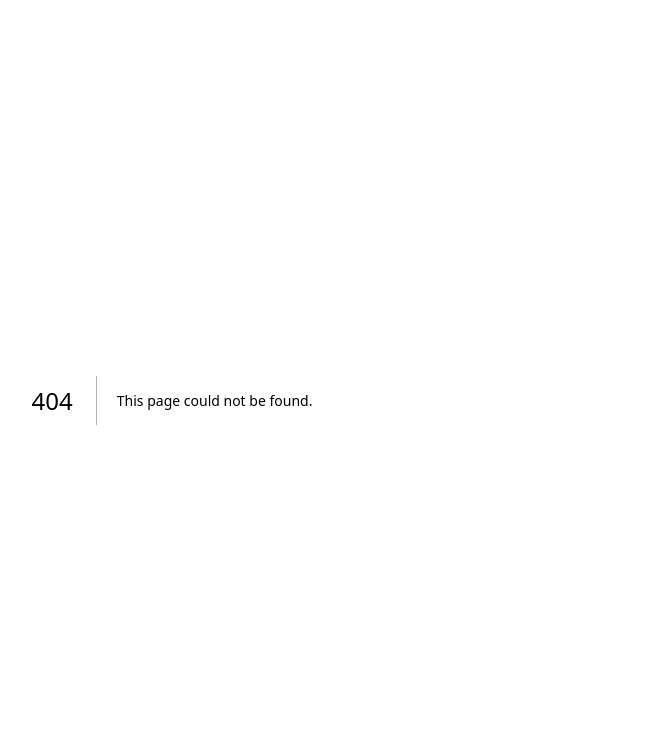
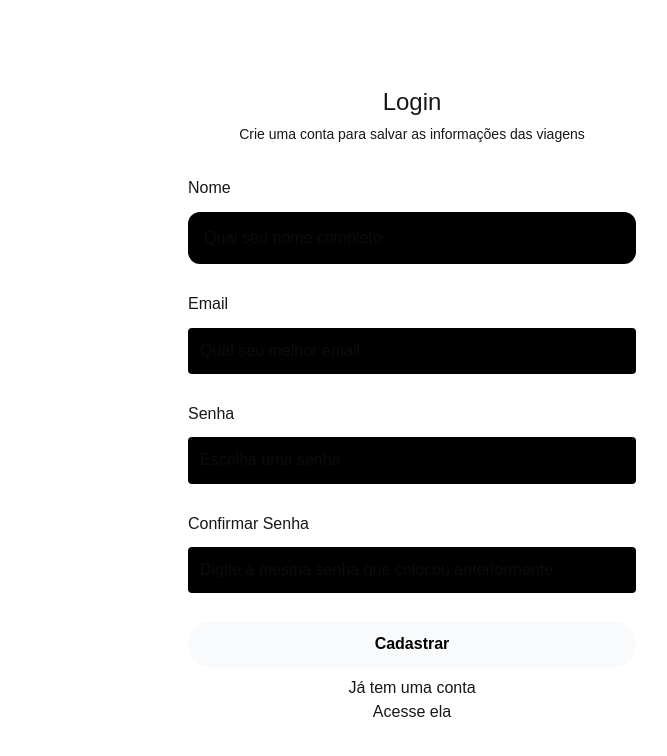
Before and after one commit to miguelAngeloSantana/calculo-combustivel, a Next.js app: page /login in a window 1280 px wide. Before the commit this address had no page. Shown: the top 756 px of the page, without its empty margins (228-895 px from the left). Built offline with nearby package versions, Linux system fonts and the light colour scheme.

Commit message:
Criando o botão de login e os formularios de cadastro e registro

```diff
--- /dev/null
+++ b/app/login/page.tsx
@@ -0,0 +1,25 @@
+import Link from "next/link";
+
+import LoginForm from "@/components/LoginForm";
+
+export default function Login() {
+    return (
+        <div className="flex flex-col items-center justify-center min-h-screen w-screen"
+            style ={{padding: "0 0.8rem"}}
+        >
+            <div className="w-full max-w-md space-y-8" style={{marginTop: "0.6rem"}}>
+                <div className="text-center" style={{marginBottom: "2rem"}}>
+                    <h1 className="text-2xl mb-1" style={{marginBottom: "0.4rem"}}>Login</h1>
+                    <p className="text-sm">Crie uma conta para salvar as informações das viagens </p>
+                </div>
+
+                <LoginForm />
+
+                <div className="text-center">
+                    <p>Já tem uma conta</p>
+                    <Link href="/registro">Acesse ela</Link>
+                </div>
+            </div>
+        </div>
+    )
+}
--- /dev/null
+++ b/app/registro/page.tsx
@@ -0,0 +1,25 @@
+import Link from "next/link";
+
+import RegistroFrom from "@/components/RegistroForm";
+
+export default function Registro() {
+     return (
+        <div className="flex flex-col items-center justify-center p-4 min-h-screen w-screen"
+            style ={{padding: "0 0.8rem"}}
+        >
+            <div className="w-full max-w-md space-y-8">
+                <div className="text-center" style={{marginBottom: "2rem"}}>
+                    <h1 className="text-2xl mb-1" style={{marginBottom: "0.4rem"}}>Registro</h1>
+                    <p className="text-sm">Entre com suas informações </p>
+                </div>
+
+                <RegistroFrom />
+
+                <div className="text-center">
+                    <p>Não tem uma conta</p>
+                    <Link href="/login" className="font-medium hover:underline">Crie uma</Link>
+                </div>
+            </div>
+        </div>
+   )
+};
--- /dev/null
+++ b/components/ButtonLogin.tsx
@@ -0,0 +1,21 @@
+"use client";
+
+import { useRouter } from "next/navigation";
+
+export default function ButtonLogin() {
+
+    const router = useRouter();
+
+    return (
+        <>
+            <button
+                    className="bg-blue-700 rounded-xl cursor-pointer"
+                    style={{padding: "0.74rem", marginTop: "2rem"}}
+                    type="button"
+                    onClick={() => router.push("/login")}
+                >
+                    Login/Cadastrar
+                </button>
+        </>
+    )
+}
--- /dev/null
+++ b/components/LoginForm.tsx
@@ -0,0 +1,55 @@
+export default function LoginForm() {
+   return (
+        <div className="">
+            <form className="w-full flex flex-col items-center justify-center">
+                <div className="flex flex-col w-full md:mt-6" style={{marginBottom: "1.75rem"}}>
+                    <label className="mb-4">Nome</label>
+                    <input
+                        type="text"
+                        className="bg-black rounded-xl"
+                        style={{padding: '0.9rem 1rem', marginTop: "0.7rem"}}
+                        placeholder="Qual seu nome completo"
+                        required
+                    />
+                </div>
+
+                <div className="flex flex-col w-full" style={{marginBottom: "1.75rem"}}>
+                    <label className="mb-4">Email</label>
+                    <input
+                        type="email"
+                        placeholder="Qual seu melhor email"
+                        style={{padding: '0.7rem 0.75rem', marginTop: "0.7rem"}}
+                        className="bg-black rounded-sm"
+                        required
+                    />
+                </div>
+
+                <div className="flex flex-col w-full" style={{marginBottom: "1.75rem"}}>
+                    <label className="mb-4 text-sm md:text-base">Senha</label>
+                    <input
+                        type="password"
+                        placeholder="Escolha uma senha"
+                        style={{padding: '0.7rem 0.75rem', marginTop: "0.7rem"}}
+                        className="bg-black rounded-sm"
+                        />
+                </div>
+
+               <div className="flex flex-col w-full" style={{marginBottom: "1.75rem"}}>
+                    <label className="mb-4 text-sm md:text-base">Confirmar Senha</label>
+                    <input
+                        type="password"
+                        placeholder="Digite a mesma senha que colocou anteriormente"
+                        style={{padding: '0.7rem 0.75rem', marginTop: "0.7rem"}}
+                        className="bg-black rounded-sm"
+                        />
+                </div>
+
+               <button type="submit" className="bg-gray-50 w-full text-black rounded-4xl font-bold cursor-pointer"
+                    style={{padding: "0.7rem 0", marginBottom: "0.5rem"}}
+                >
+                    Cadastrar
+                </button>
+            </form>
+        </div>
+   )
+}
--- /dev/null
+++ b/components/RegistroForm.tsx
@@ -0,0 +1,32 @@
+export default function RegistroForm() {
+    return (
+        <form className="w-full flex flex-col items-center justify-center">
+                <div className="flex flex-col w-full" style={{marginBottom: "1.75rem"}}>
+                    <label className="mb-4">Email</label>
+                    <input
+                        type="email"
+                        placeholder="Qual seu melhor email"
+                        style={{padding: '0.7rem 0.75rem', marginTop: "0.7rem"}}
+                        className="bg-black rounded-sm"
+                        required
+                    />
+                </div>
+
+                <div className="flex flex-col w-full" style={{marginBottom: "1.75rem"}}>
+                    <label className="mb-4 text-sm md:text-base">Senha</label>
+                    <input
+                        type="password"
+                        placeholder="Escolha uma senha"
+                        style={{padding: '0.7rem 0.75rem', marginTop: "0.7rem"}}
+                        className="bg-black rounded-sm"
+                        />
+                </div>
+
+                <button type="submit" className="bg-gray-50 w-full text-black rounded-4xl font-bold cursor-pointer"
+                    style={{padding: "0.7rem 0", marginBottom: "0.5rem"}}
+                >
+                    Criar
+                </button>
+            </form>
+    )
+}
--- a/components/main.tsx
+++ b/components/main.tsx
@@ -1,12 +1,21 @@
 import Formulario from "./Formulario";
+import ButtonLogin from "./ButtonLogin"
 
 export default function Main() {
     return (
-        <div>
-            <div className="flex flex-col justify-center items-center md:w-screen" style={{marginTop: "1.8rem"}}>
-                <h1 >Calculo de combustivel</h1>
-                <h2>Calcule o preço da sua viagem</h2>
+        <div className="flex flex-col">
+            <div className="flex justify-around">
+                <div className="flex flex-col justify-center items-center md:w-screen" style={{marginTop: "1.8rem"}}>
+                    <h1 >Calculo de combustivel</h1>
+                    <h2>Calcule o preço da sua viagem</h2>
+                </div>
+
+                <div>
+                    <ButtonLogin />
+                </div>
+
             </div>
+
             <div className="flex flex-col items-center justify-center pt-3.5 pb-7" >
                 <div className="w-[92%] h-full flex items-start justify-start p-4">
                     <Formulario />
```
